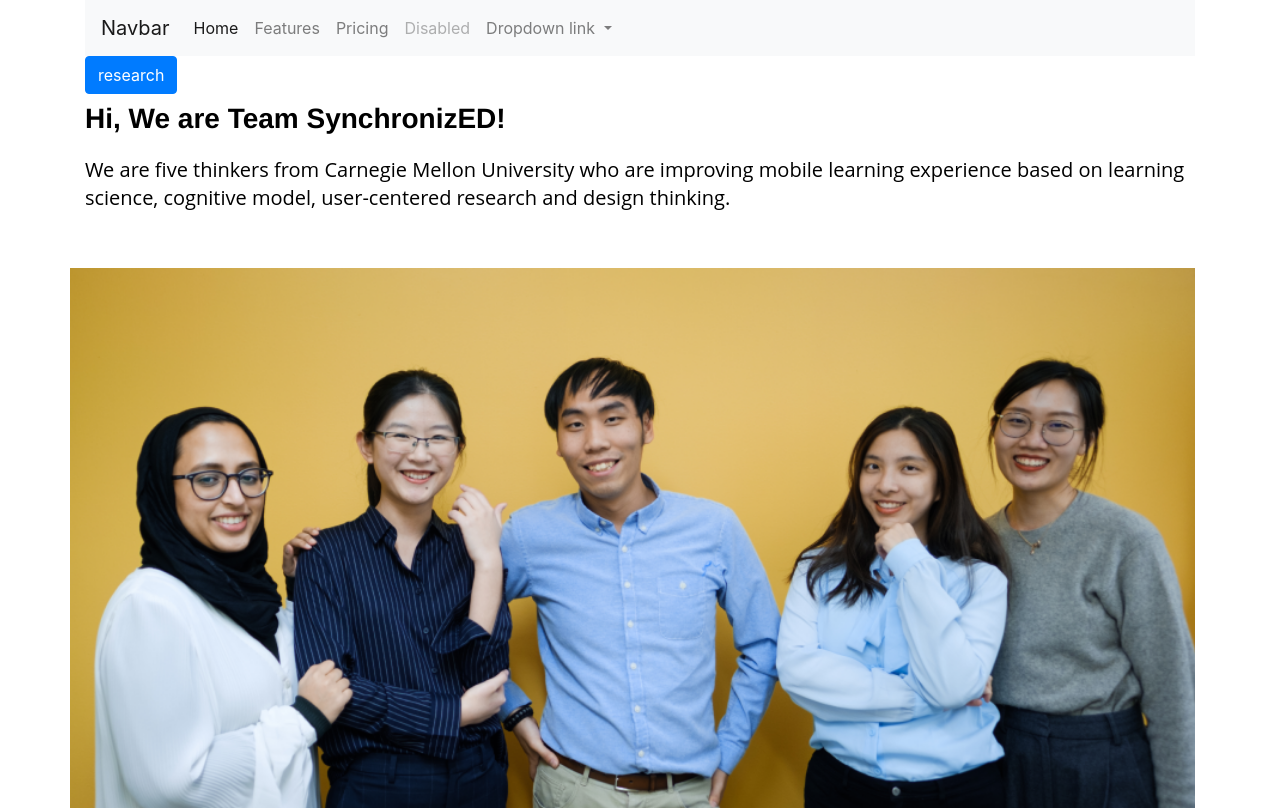
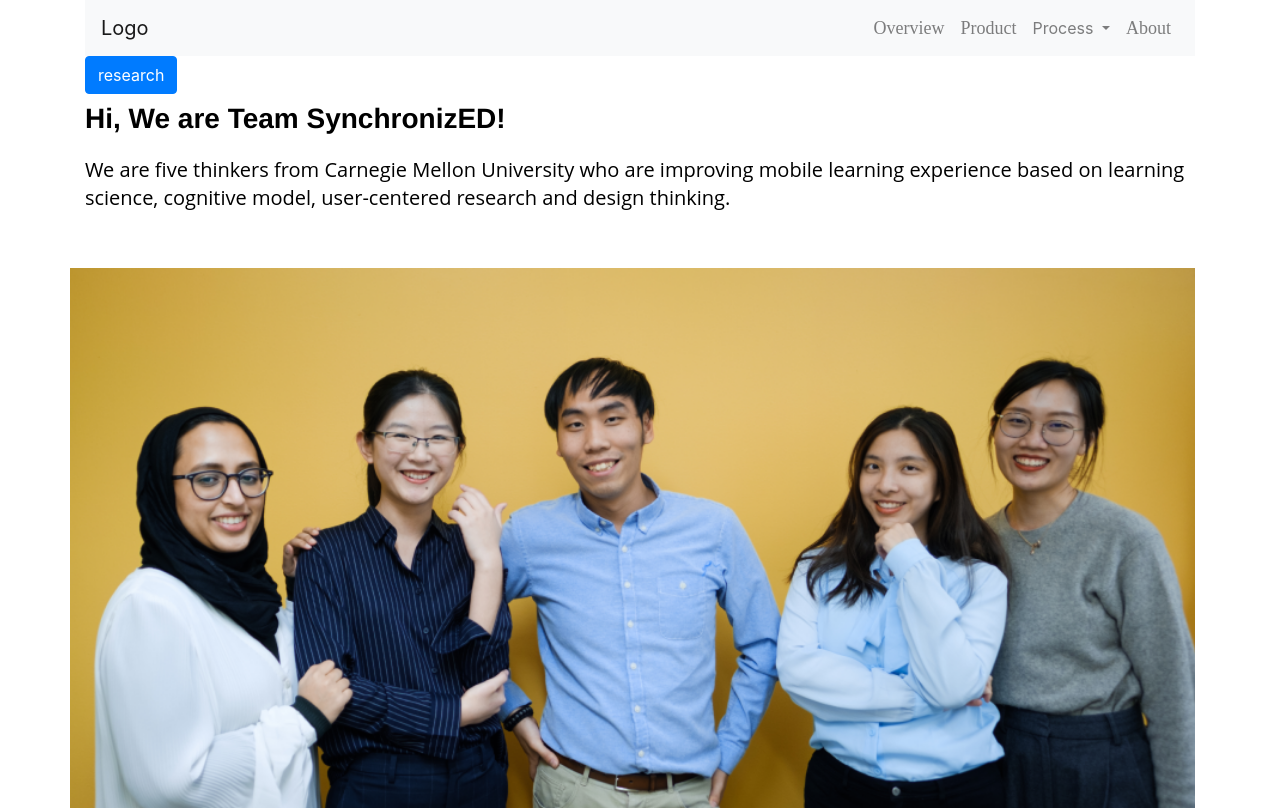
Before and after one commit to nhaque/synchronized_home, a Vue app: page / in a window 1280 px wide. Shown: the top 810 px of the page. Built offline with nearby package versions, Linux system fonts and the light colour scheme.

Commit message:
nav update

```diff
--- a/src/App.vue
+++ b/src/App.vue
@@ -1,7 +1,7 @@
 <template>
     <div>
         <div id="app" class="container">
-            <Navbar></Navbar>
+            <Navbar :about_page="about_page" :research_page="research_page"></Navbar>
             <div class = "btn btn-primary" @click="goToResearchPage"> research </div>
         </div>
         <AboutPage v-if = "about_page"></AboutPage>
--- a/src/components/Navbar.vue
+++ b/src/components/Navbar.vue
@@ -1,34 +1,54 @@
 <template>
-    <nav class="navbar navbar-expand-lg navbar-light bg-light nav-justified">
-        <a class="navbar-brand" href="#">Navbar</a>
+    <nav class="navbar navbar-expand-lg navbar-light bg-light nav-justified justify-content-between">
+        <a class="navbar-brand" href="#">Logo</a>
         <button class="navbar-toggler" type="button" data-toggle="collapse" data-target="#navbarNavAltMarkup" aria-controls="navbarNavAltMarkup" aria-expanded="false" aria-label="Toggle navigation">
             <span class="navbar-toggler-icon"></span>
         </button>
-        <div class="collapse navbar-collapse" id="navbarNavAltMarkup">
+        <form class="form-inline" id="navbarNavAltMarkup">
             <div class="navbar-nav">
-                <a class="nav-item nav-link active" href="#">Home <span class="sr-only">(current)</span></a>
-                <a class="nav-item nav-link" href="#">Features</a>
-                <a class="nav-item nav-link" href="#">Pricing</a>
-                <a class="nav-item nav-link disabled" href="#">Disabled</a>
+                <a class="nav-item nav-link" href="#">Overview<span class="sr-only">(current)</span></a>
+                <a class="nav-item nav-link" href="#">Product</a>
+<!--                <a class="nav-item nav-link disabled" href="#">Disabled</a>-->
                 <a class="nav-link dropdown-toggle" href="#" id="navbarDropdownMenuLink" data-toggle="dropdown" aria-haspopup="true" aria-expanded="false">
-                    Dropdown link
+                    Process
                 </a>
                 <div class="dropdown-menu" aria-labelledby="navbarDropdownMenuLink">
-                    <a class="dropdown-item" href="#">Action</a>
-                    <a class="dropdown-item" href="#">Another action</a>
-                    <a class="dropdown-item" href="#">Something else here</a>
+                    <a class="dropdown-item" href="#" @click="goToResearchPage">Research</a>
+                    <a class="dropdown-item" href="#">item 2</a>
+                    <a class="dropdown-item" href="#">item 3</a>
                 </div>
+                <a class="nav-item nav-link" href="#" >About</a>
             </div>
-        </div>
+        </form>
     </nav>
 </template>
 
 <script>
     export default {
-        name: "Navbar"
+        name: "Navbar",
+        props: {
+            about_page: Boolean,
+            research_page: Boolean
+        },
+        methods: {
+            goToResearchPage: function() {
+                this.about_page = false;
+                this.research_page = true;
+            }
+        }
     }
 </script>
 
 <style scoped>
+    .nav-item.nav-link{
+        font-family: Proxima Nova;
+        font-style: normal;
+        font-weight: normal;
+        font-size: 18px;
+        line-height: 22px;
+        display: flex;
+        align-items: center;
 
+        color: #000000;
+    }
 </style>
```
